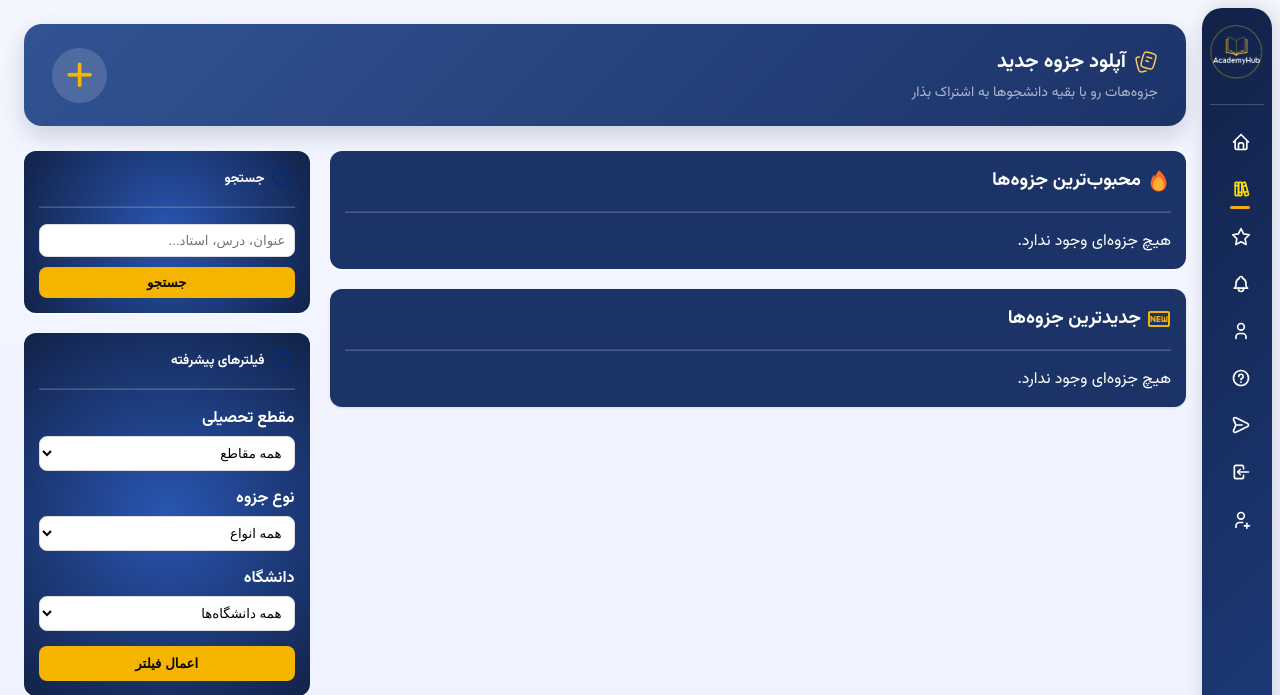
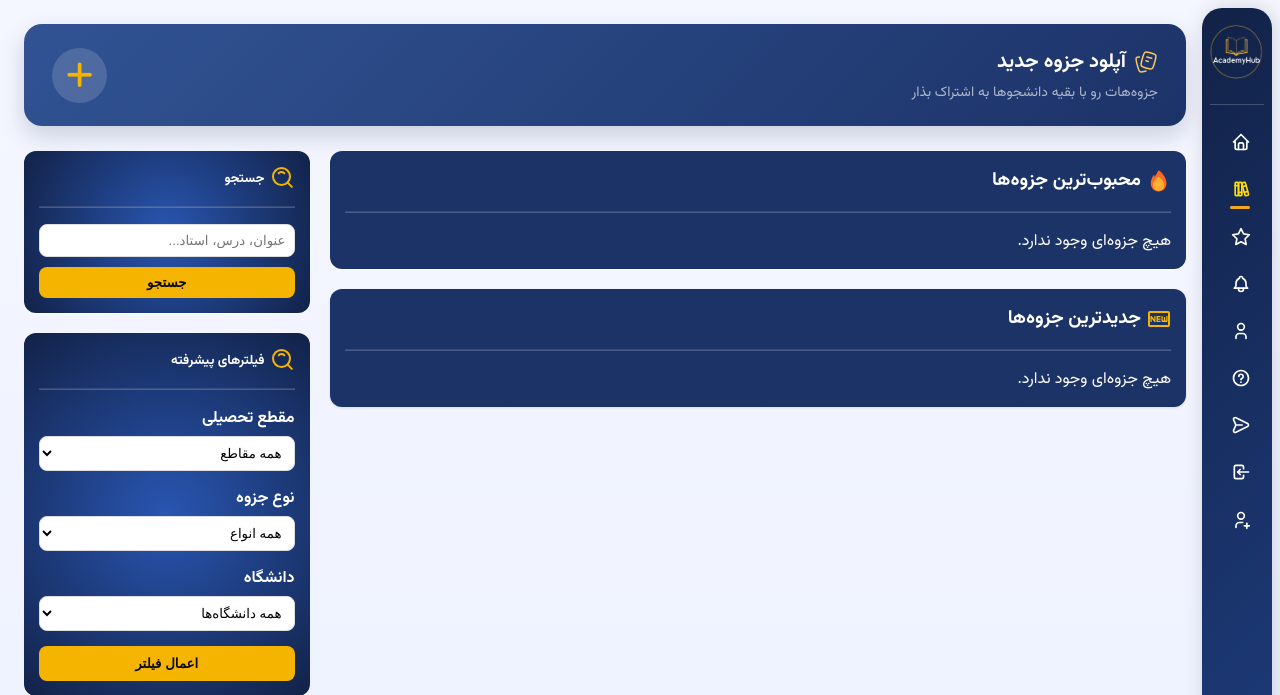
Before and after one commit to fatemegh9/AcademyHub, a Django app: page /notes/ in a window 1280 px wide. Shown: the top 695 px of the page. Run offline with Django 5.2, Linux system fonts and the light colour scheme; data that the repository does not hold is empty; some libraries are stand-ins or nearby versions.

Commit message:
fixing styles of some pages lastpt6

```diff
--- a/notes/templates/notes/note_list.html
+++ b/notes/templates/notes/note_list.html
@@ -349,7 +349,7 @@
 
             <h3 class="section-title" style="color:white;">
                 <span class="stat-icon">
-                    <img src="{% static 'icons/icon-park-outline--search.svg' %}" alt="Search">
+                    <img src="{% static 'icons/icon-park-outline--search (2).svg' %}" alt="Search">
                 </span>
                 نتایج جستجو
             </h3>
@@ -521,7 +521,7 @@ gap: 20px;">
         <div style="background: radial-gradient(circle, #2956b2, #122248); border-radius: 12px; padding: 15px; box-shadow: 0 1px 3px white; margin-bottom: 20px;">
             <h5 class="section-title" style="color:white;">
                 <span class="stat-icon">
-                    <img src="{% static 'icons/icon-park-outline--search.svg' %}" alt="Search">
+                    <img src="{% static 'icons/icon-park-outline--search (2).svg' %}" alt="Search">
                 </span>
                 جستجو
             </h5>
@@ -538,7 +538,7 @@ gap: 20px;">
 <div style="background: radial-gradient(circle, #2956b2, #122248); border-radius: 12px; padding: 15px; box-shadow: 0 1px 3px white; margin-bottom: 20px;">
     <h5 class="section-title" style="color:white;">
         <span class="stat-icon">
-            <img src="{% static 'icons/icon-park-outline--search.svg' %}" alt="Search">
+            <img src="{% static 'icons/icon-park-outline--search (2).svg' %}" alt="Search">
         </span>
         فیلترهای پیشرفته
     </h5>
```
Also changed, not shown: static/icons/icon-park-outline--search (2).svg.
